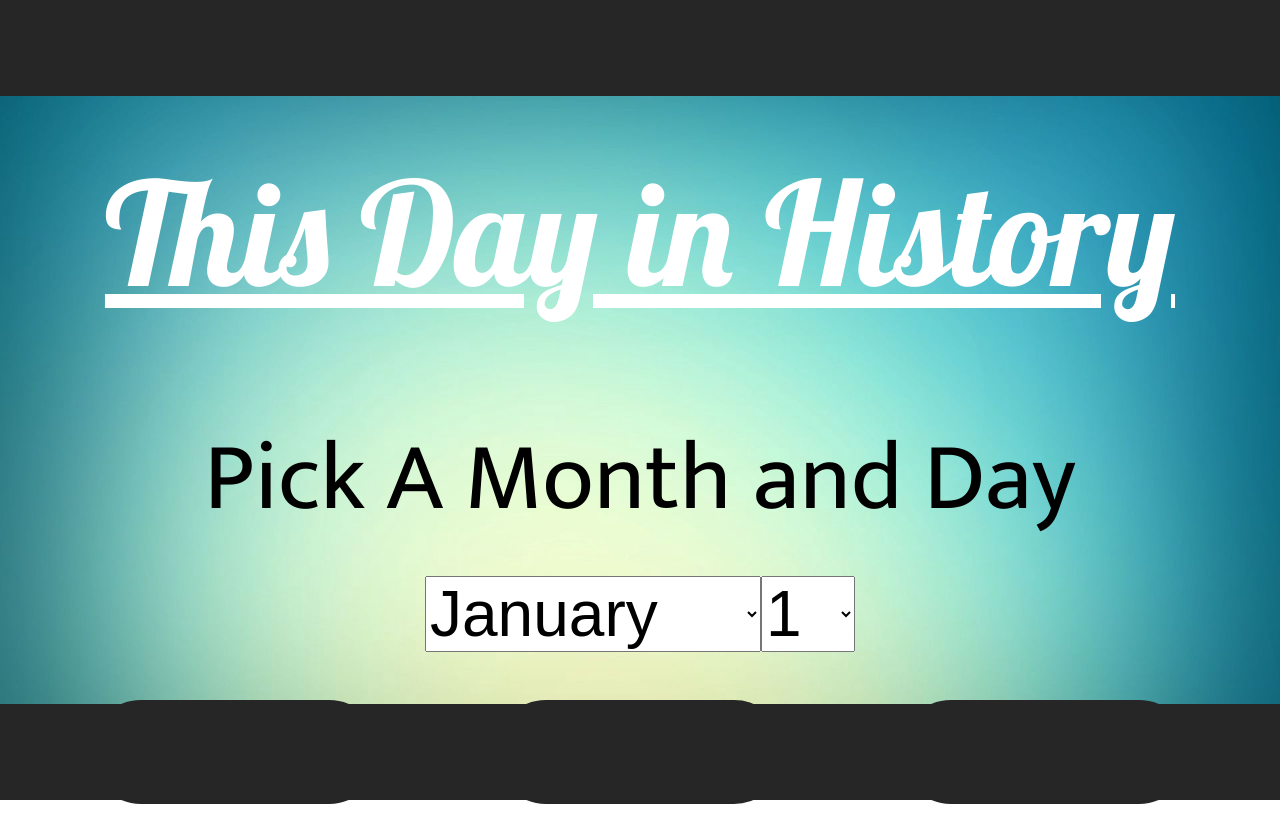
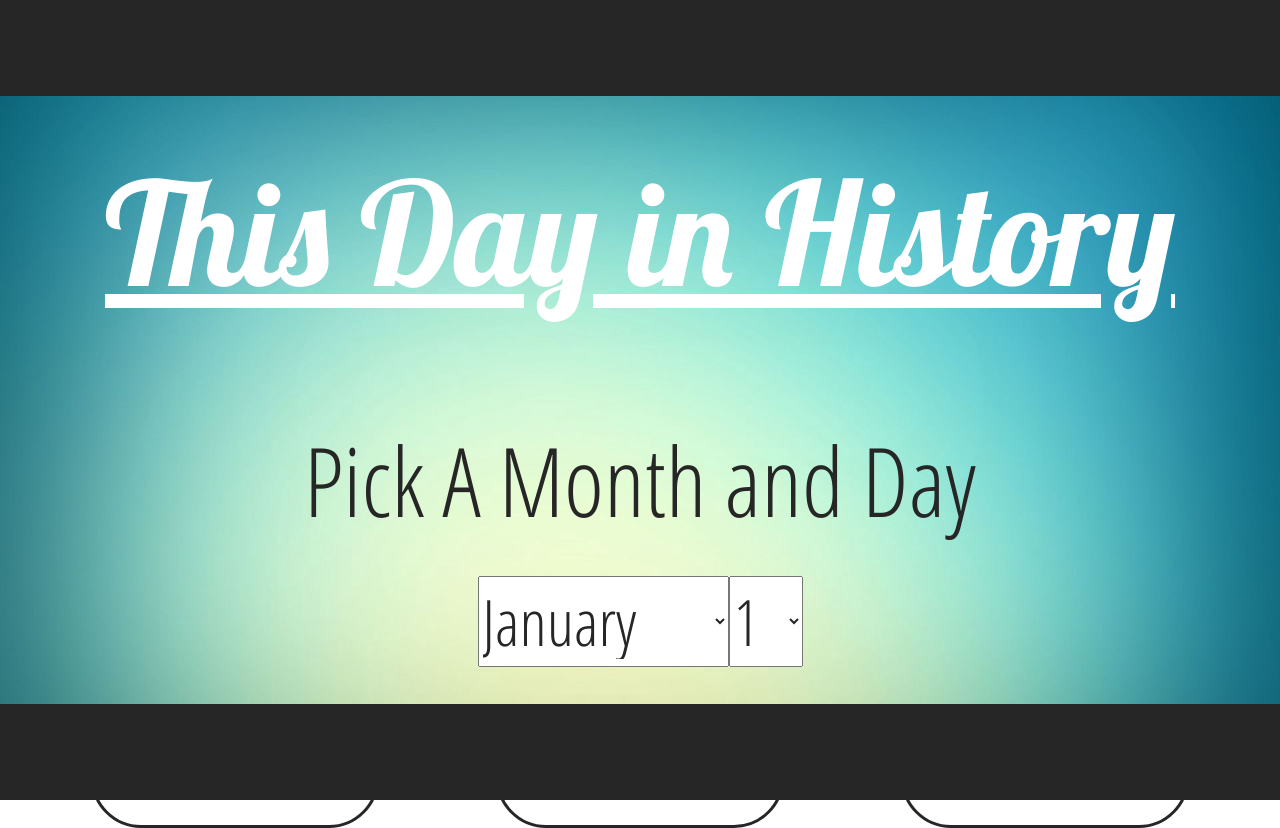
Before and after one commit to TCraig7/this_day_in_history, a website: page index.html in a window 1280 px wide. Before the commit the page ends 804 px from the top, so only its background shows below. Drawn offline with nearby package versions, Linux system fonts and the light colour scheme.

Commit message:
Update font and other small tweaks

```diff
--- a/index.html
+++ b/index.html
@@ -5,7 +5,7 @@
     <title>This Day In History | Main Page</title>
     <link rel="stylesheet" type="text/css" href="lib/reset.css">
     <link rel="stylesheet" type="text/css" href="lib/styles.css">
-    <link href="https://fonts.googleapis.com/css?family=Lobster|Mukta" rel="stylesheet">
+    <link href="https://fonts.googleapis.com/css?family=Lobster|Open+Sans+Condensed:300" rel="stylesheet">
   </head>
   <body>
     <div class="bg">
--- a/lib/styles.css
+++ b/lib/styles.css
@@ -1,5 +1,6 @@
 body, html {
   height: 100%;
+  font-family: 'Open Sans Condensed', sans-serif;
 }
 
 footer {
@@ -21,9 +22,9 @@ h1 {
 }
 
 h4 {
-  font-family: 'Mukta', sans-serif;
+  font-family: 'Open Sans Condensed', sans-serif;
   font-size: 6rem;
-  color: ##262626;
+  color: #262626;
   text-align: center;
   margin-top: 10%;
 }
@@ -43,9 +44,10 @@ nav {
 
 .btn {
   background-color: Transparent;
-  border: 5px solid #262626;
+  border: 3px solid #262626;
   color: #262626;
   border-radius: 50px;
+  font-family: 'Open Sans Condensed', sans-serif;
   font-size: 4rem;
   padding: 10px 24px;
   outline: none;
@@ -58,9 +60,11 @@ nav {
 }
 
 .date-fields {
+  font-family: 'Open Sans Condensed', sans-serif;
   font-size: 4rem;
   margin-top: 2rem;
   outline: none;
+  color: #262626;
 }
 
 .date-button-container {
@@ -79,11 +83,13 @@ nav {
 .outer-trivia-container {
   display: flex;
   justify-content: center;
-  margin-top: 2rem;
+  margin-top: 3rem;
 }
 
 .trivia-container {
   width: 80%;
   text-align: center;
   font-size: 4rem;
+  color: #262626;
+  font-family: 'Open Sans Condensed', sans-serif;
 }
```
